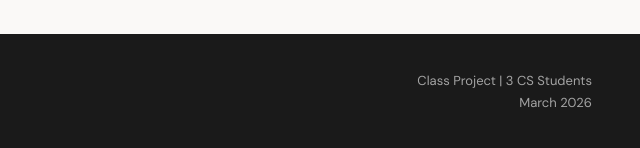
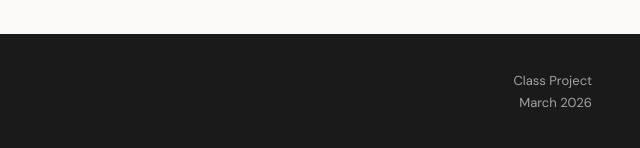
Before and after one commit to mirabhakta/CS4800_Assignment1, a plain HTML site: page BudgetPlanner_DayInTheLife.html in a window 1280 px wide. Shown: the part 5832-5980 px from the top of the page, 640-1280 px from the left. Drawn offline with nearby package versions, Linux system fonts and the light colour scheme; a web font is replaced by a local one.

Commit message:
# UX scenario narrative

```diff
--- a/BudgetPlanner_DayInTheLife.html
+++ b/BudgetPlanner_DayInTheLife.html
@@ -529,7 +529,7 @@ body{background:var(--bg);font-family:var(--font);color:var(--text);line-height:
     <div>Sprint 1 Deliverable — UX Scenario Narrative</div>
   </div>
   <div style="text-align:right">
-    <div>Class Project | 3 CS Students</div>
+    <div>Class Project</div>
     <div>March 2026</div>
   </div>
 </div>
```
